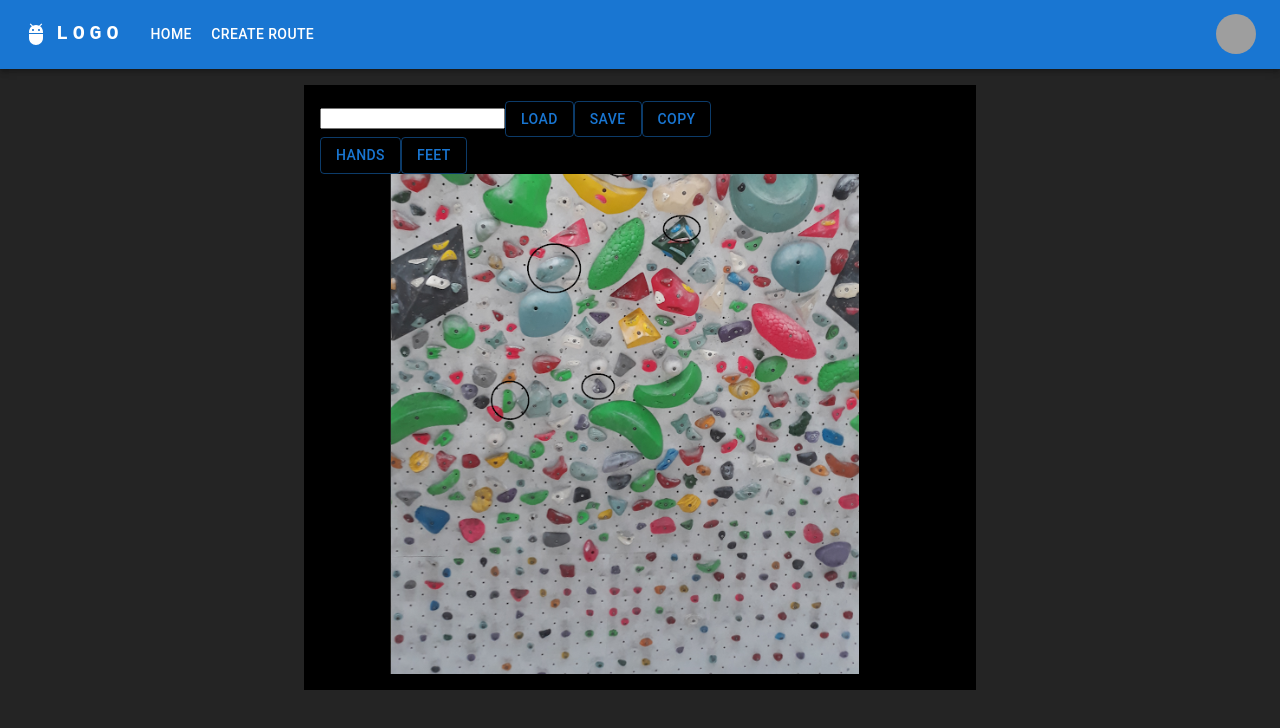
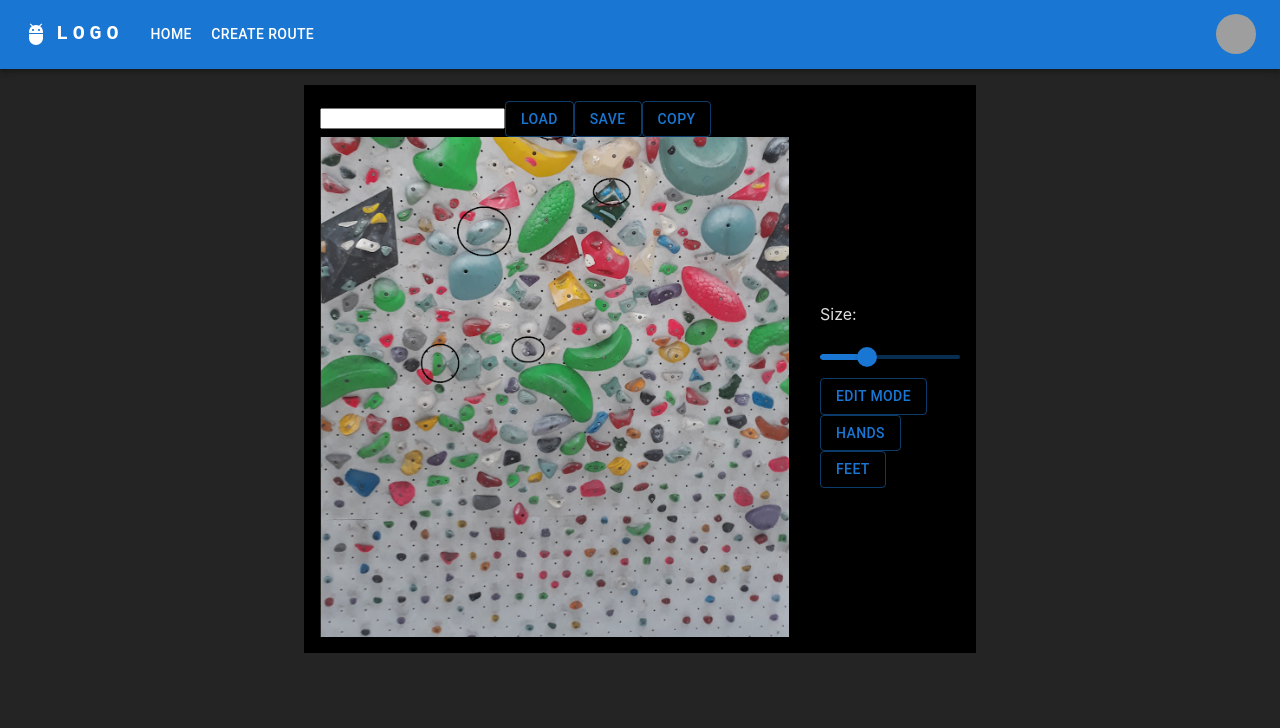
Before and after one commit to JuddRyan/Spraywall, a React (Vite) app: page /createRoute in a window 1280 px wide. Shown: the top 728 px of the page. Built offline with nearby package versions, Linux system fonts and the light colour scheme; grey boxes are pictures that could not be loaded.

Commit message:
added mui slider to adjust circle size

```diff
--- a/src/pages/createRoute.jsx
+++ b/src/pages/createRoute.jsx
@@ -1,17 +1,34 @@
-import { Button } from '@mui/material';
+import styled from '@emotion/styled';
+import { Button, Slider } from '@mui/material';
 import { useState } from 'react';
 import { Circle, Group, Image, Layer, Stage } from 'react-konva';
+
+const FlexDiv = styled.div`
+	display: flex;
+	flex-direction: row-reverse;
+	justify-content: center;
+	align-items: center;
+`;
 
 function CreateRoute() {
 	const [circles, setCircles] = useState([]);
 	const [strokeColor, setStrokeColor] = useState('#f15');
+	const [circleRadius, setCircleRadius] = useState(15);
+
 	const [loadInput, setLoadInput] = useState('');
+	const [editMode, setEditMode] = useState(false);
 
 	const handlePointerDown = (e) => {
+		if (!editMode) return;
+
 		const pos = e.target.getStage().getPointerPosition();
 		setCircles([
 			...circles,
-			{ position: [pos.x, pos.y], strokeColor: strokeColor },
+			{
+				position: [pos.x, pos.y],
+				strokeColor: strokeColor,
+				circleRadius: circleRadius,
+			},
 		]);
 	};
 
@@ -43,6 +60,10 @@ function CreateRoute() {
 		navigator.clipboard.writeText('this is a test');
 	};
 
+	const handleEditButton = () => {
+		setEditMode(!editMode);
+	};
+
 	return (
 		<div className="content">
 			<div>
@@ -60,13 +81,30 @@ function CreateRoute() {
 					Copy
 				</Button>
 			</div>
+			<FlexDiv>
 				<div>
+					<div>
+						<p>Size:</p>
+						<Slider
+							defaultValue={15}
+							aria-label="Default"
+							valueLabelDisplay="auto"
+							min={5}
+							max={35}
+							onChangeCommitted={(_, value) => setCircleRadius(value)}
+						/>
+					</div>
+					<div>
+						<Button variant="outlined" onClick={handleEditButton}>
+							Edit Mode
+						</Button>
 						<Button variant="outlined" onClick={handleHandsButton}>
 							Hands
 						</Button>
 						<Button variant="outlined" onClick={handleFeetButton}>
 							Feet
 						</Button>
+					</div>
 				</div>
 				<Group>
 					<Image image={'../assets/spraywall.png'} />
@@ -85,13 +123,14 @@ function CreateRoute() {
 									stroke={circle.strokeColor}
 									strokeWidth={5}
 									// fill="#fff"
-								draggable
-								radius={10}
+									draggable={false}
+									radius={circle.circleRadius}
 								></Circle>
 							))}
 						</Layer>
 					</Stage>
 				</Group>
+			</FlexDiv>
 		</div>
 	);
 }
```
Lines whose indentation alone changed are shown as unchanged.
